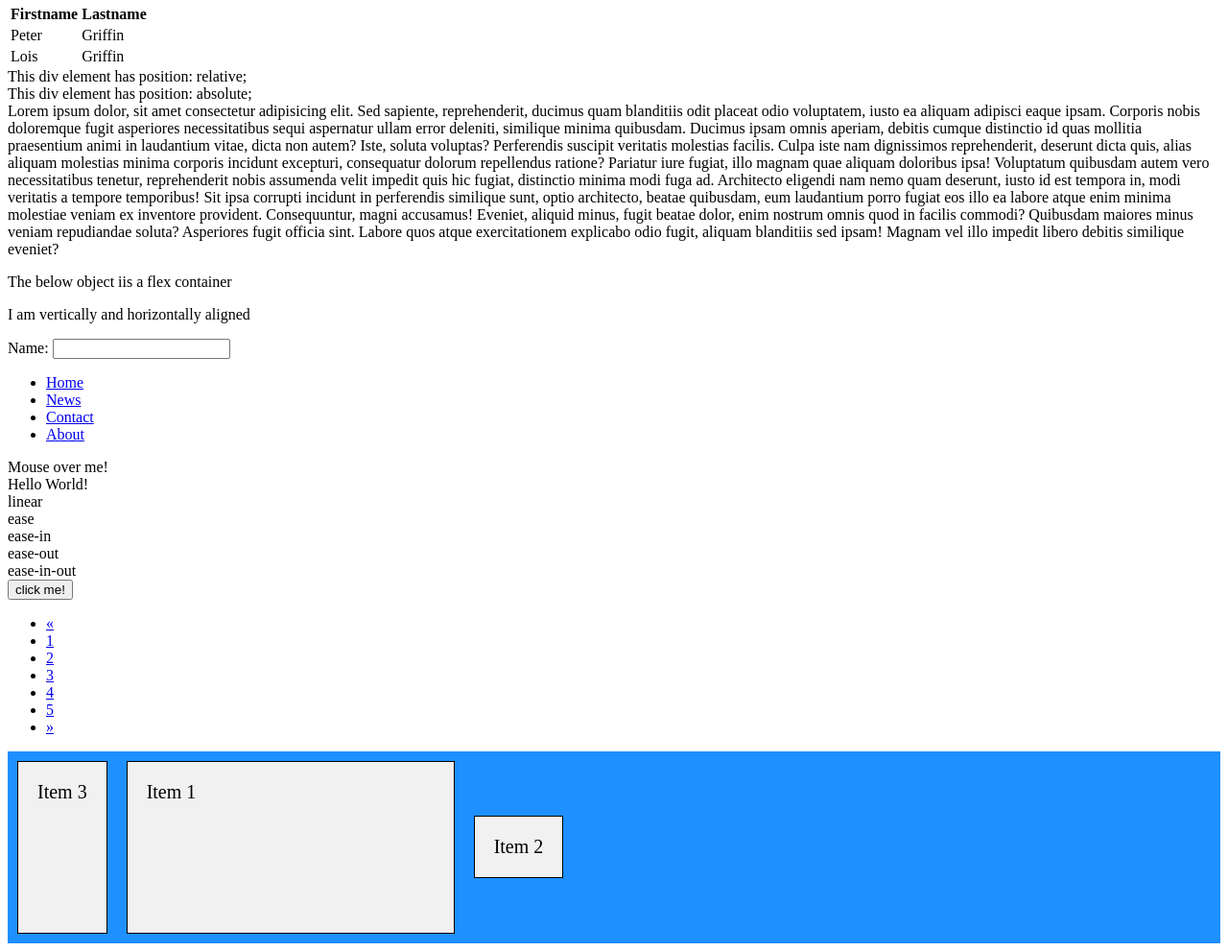
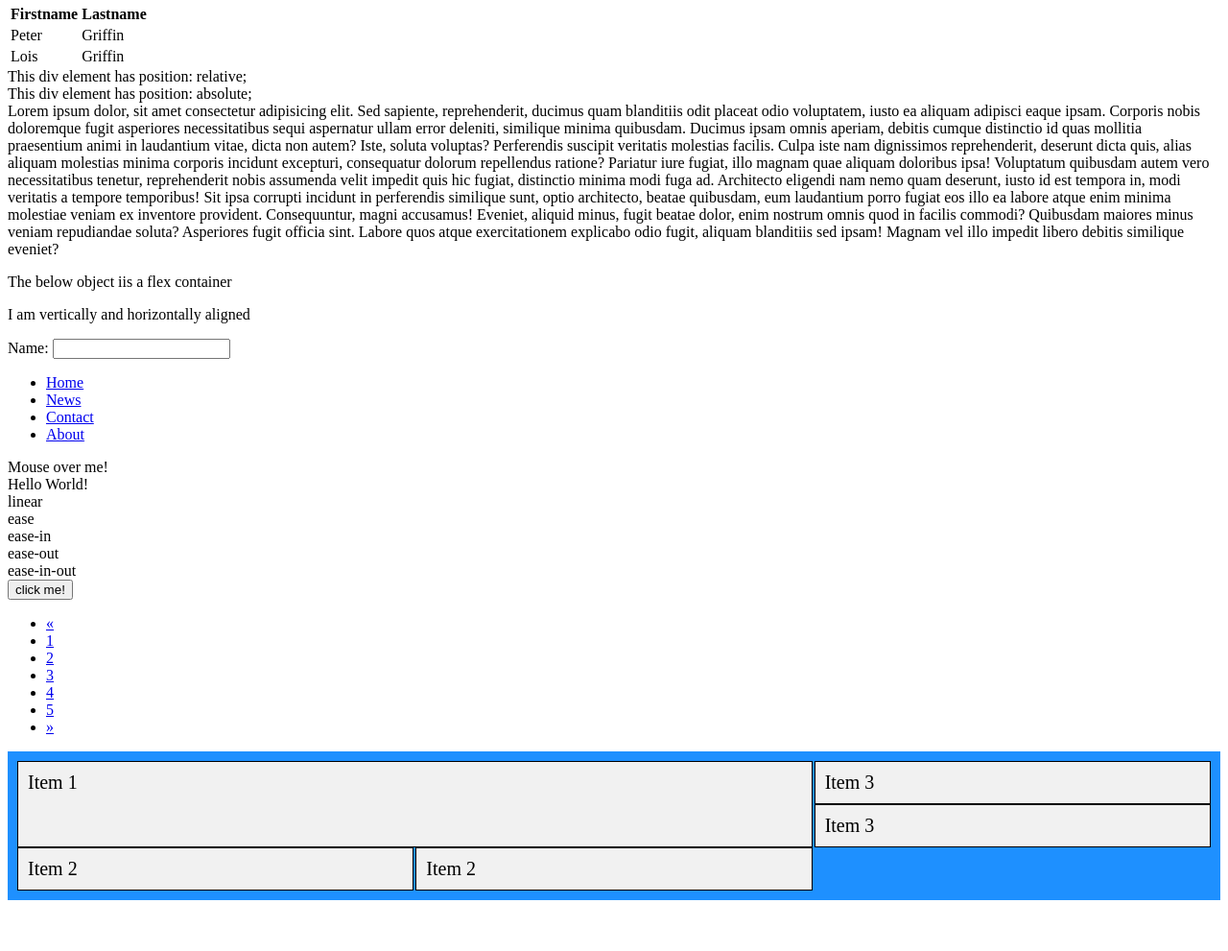
Before and after one commit to mwaura-wycleaf/learn-css, a plain HTML site: page index.html in a window 1280 px wide. Shown: the part 1003-1994 px from the top of the page at 96% size. After the commit the page ends 1949 px from the top, so only its background shows below. Drawn offline with Linux system fonts and the light colour scheme.

Commit message:
Completed grids

```diff
--- a/index.html
+++ b/index.html
@@ -124,7 +124,9 @@
      </ul>
 
      <div class="container">
-      <div  style="order: 2;flex-basis:300px;">Item 1</div>
+      <div class="item1" style="order: 2;flex-basis:300px;">Item 1</div>
+      <div style="order: 3; align-self:center;">Item 2</div>
+      <div style="order: 1;">Item 3</div>
       <div style="order: 3; align-self:center;">Item 2</div>
       <div style="order: 1;">Item 3</div>
      </div>
--- a/style.css
+++ b/style.css
@@ -960,7 +960,7 @@ p {
    flex-shrink: 2;
 }
 
-*/
+
 
 .container {
    display: flex;
@@ -980,3 +980,26 @@ p {
    padding: 20px;
    font-size: 20px;
 }
+*/
+
+/*CSS grid*/
+.container {
+   display: grid;
+   grid-template-columns: 1fr 1fr 1fr;
+   grid-template-columns:repeat(3, 1fr);
+   column-gap: 2px;
+   background-color: dodgerblue;
+   padding: 10px;
+}
+
+.container div {
+   background-color: #f1f1f1;
+   border: 1px solid black;
+   padding: 10px;
+   font-size: 20px;
+}
+
+.item1 {
+   grid-row: 1 /span 2;
+   grid-column: 1 /span 2 ;
+}
```
